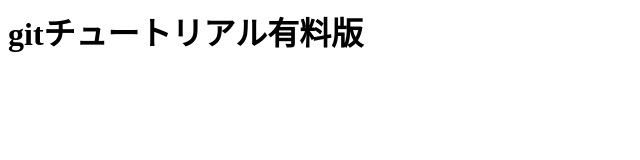
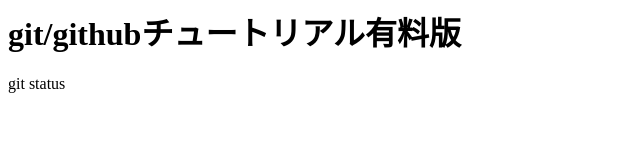
Before and after one commit to aopikuminnha/git_tutorial, a plain HTML site: page index.html in a window 1280 px wide. Shown: the whole page, without its empty margins (0-640 px from the left). Drawn offline with Linux system fonts and the light colour scheme.

Commit message:
git statusの確認

```diff
--- a/index.html
+++ b/index.html
@@ -1 +1,2 @@
-<h1>gitチュートリアル有料版</h1>
+<h1>git/githubチュートリアル有料版</h1>
+<p>git status</p>
```
